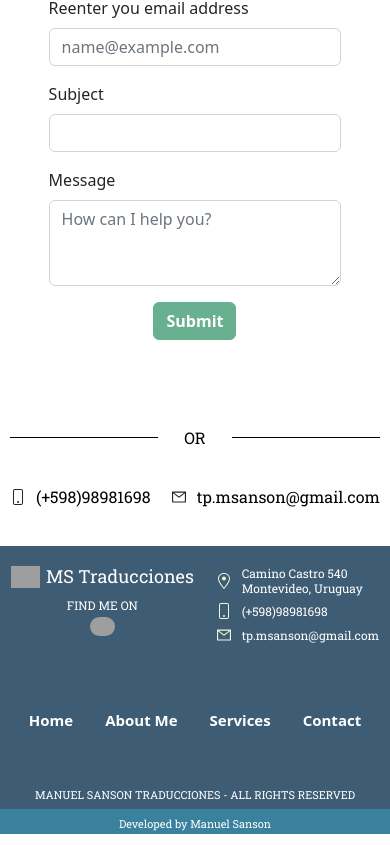
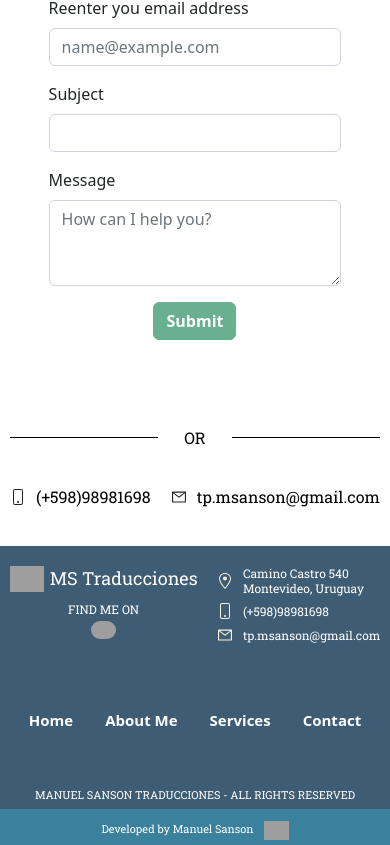
Before and after one commit to ManuelSanson/TranslatorLandingPage, a React (Create React App) app: page /TranslatorLandingPage/contact in a window 390 px wide. Shown: the part 438-1283 px from the top of the page. Built offline with nearby package versions, Linux system fonts and the light colour scheme; grey boxes are pictures that could not be loaded.

Commit message:
add frontend logo to footer

```diff
--- a/src/components/footer/Footer.css
+++ b/src/components/footer/Footer.css
@@ -68,6 +68,14 @@
 
 .development  {
     background-color: #39819C;
+    display: flex;
+    justify-content: center;
+    align-items: center;
+}
+
+.development img {
+    margin-left: 10px;
+    width: 50px;
 }
 
 @media screen and (max-width: 768px) {
@@ -84,13 +92,16 @@
         font-size: 13px;
     }
     .footerTextLogoContainer img {
-        width: 40px;
+        width: 50px;
     }
     .footerTextLogoContainer h2 {
         font-size: 22px;
     }
     .linkedIn img {
         width: 35px;
+    }
+    .development img {
+        width: 30px;
     }
 }
 
@@ -105,12 +116,15 @@
         margin-right: 10px;
     }
     .footerTextLogoContainer img {
-        width: 35px;
+        width: 40px;
     }
     .footerTextLogoContainer h2 {
         font-size: 18px;
     }
     .linkedIn img {
+        width: 25px;
+    }
+    .development img {
         width: 25px;
     }
 }
@@ -127,7 +141,7 @@
         width: 8px;
     }
     .footerTextLogoContainer img {
-        width: 30px;
+        width: 35px;
     }
     .footerTextLogoContainer h2 {
         font-size: 16px;
--- a/src/components/footer/Footer.js
+++ b/src/components/footer/Footer.js
@@ -52,6 +52,9 @@ const Footer = () => {
             </div>
             <div className="development pt-2 pb-1 text-center">
                 <h6> {t('Development')} </h6>
+                <a href="https://manuelsanson.github.io/ManuelSanson-ProjectsPortfolio/" target="blank">
+                    <img src="https://res.cloudinary.com/diqry3ihg/image/upload/v1669564167/DevPortfolio/MSFrontendLogo_kuoxx6.png" alt="Manuel Sanson - Frontend Developer Logo"/>
+                </a>
             </div>
         </footer>
     )
```
